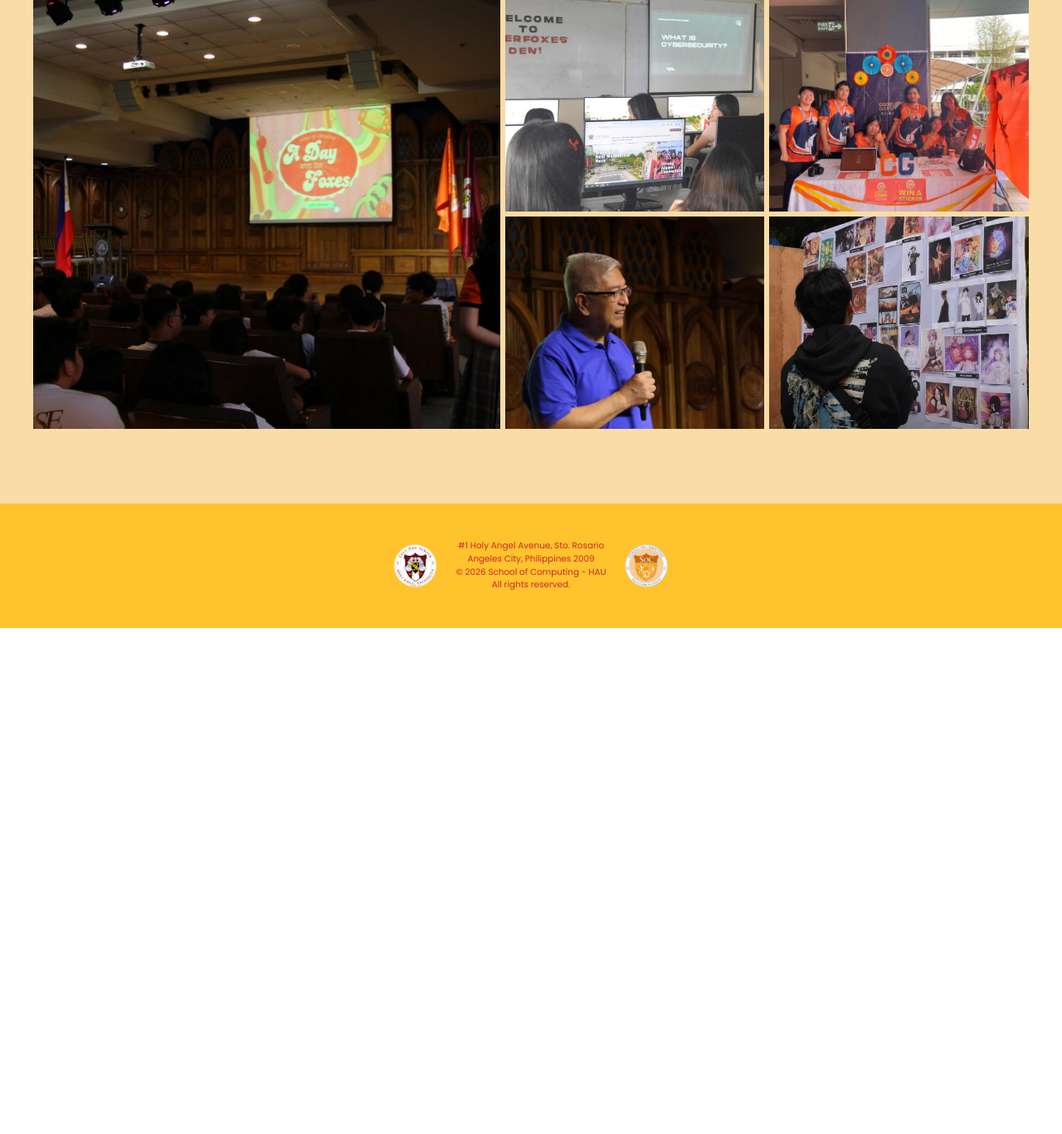
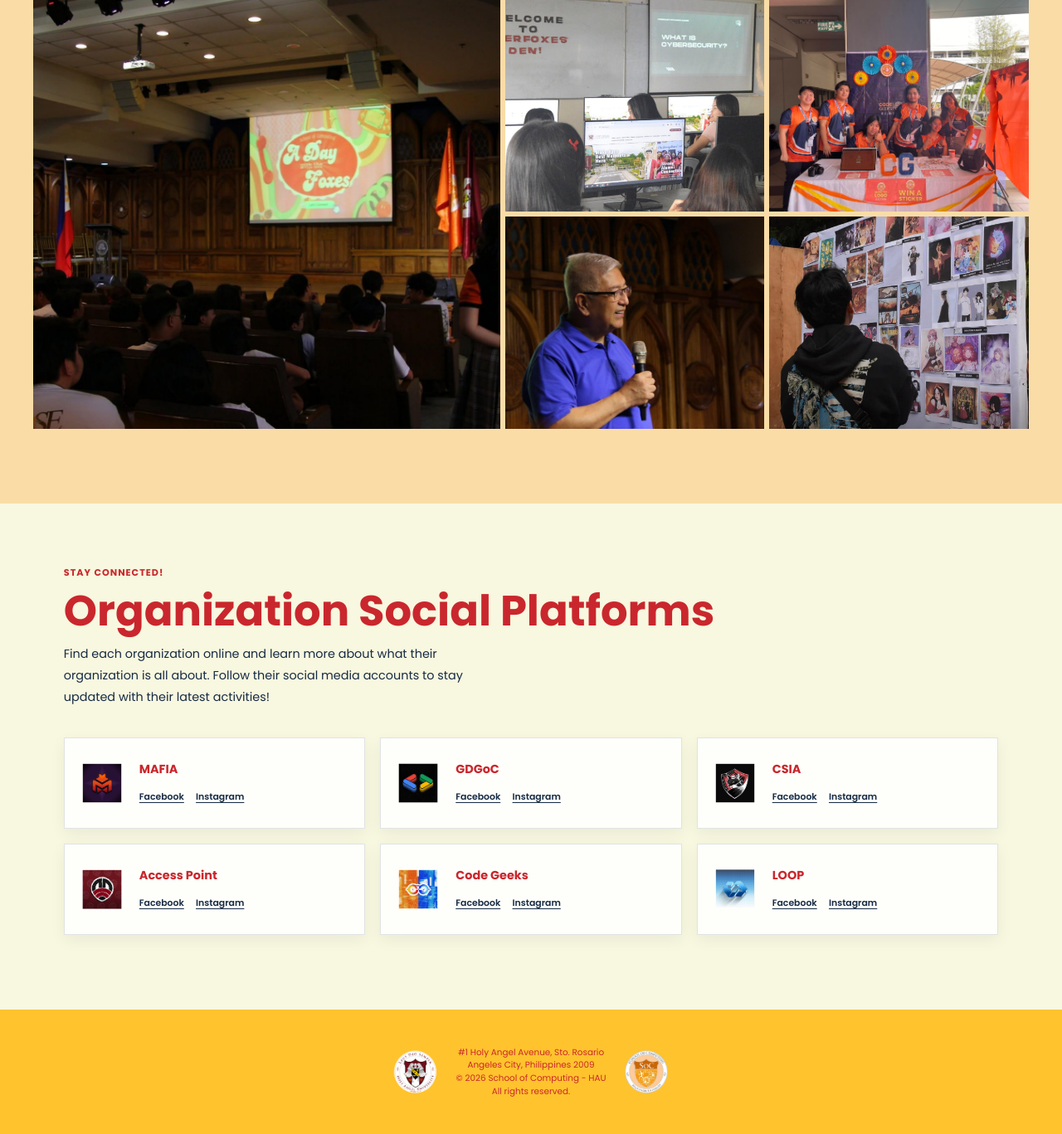
Before and after one commit to hiejie/adf-project, a web app: file features.html in a window 1280 px wide. Shown: the part 1942-3309 px from the top of the page at 83% size. Before the commit the page ends 2699 px from the top, so only its background shows below. Run offline with its HTML, style and script files only (its server is not run), Linux system fonts and the light colour scheme.

Commit message:
added new social media section to the feature page

```diff
--- a/css/features.css
+++ b/css/features.css
@@ -243,6 +243,77 @@
   outline-offset: 3px;
 }
 
+/* ---------- Organization social platforms ---------- */
+
+.social-platforms {
+  padding: 75px 0 90px;
+  background: var(--cream);
+}
+
+.social-platforms-header {
+  width: 88%;
+  max-width: 1200px;
+  margin: 0 auto 35px;
+}
+
+.social-platforms-header h2 {
+  margin: 8px 0 12px;
+  color: var(--red);
+}
+
+.social-platforms-header > p:last-child {
+  max-width: 500px;
+  color: var(--navy);
+  font-size: 0.9rem;
+  line-height: 1.8;
+}
+
+.social-platforms-grid {
+  width: 88%;
+  max-width: 1200px;
+  margin: 0 auto;
+  display: grid;
+  grid-template-columns: repeat(3, minmax(0, 1fr));
+  gap: 18px;
+}
+
+.social-platform-card {
+  display: flex;
+  align-items: center;
+  gap: 16px;
+  min-height: 110px;
+  padding: 16px;
+  background: rgba(255, 255, 255, 0.85);
+  border: 1px solid rgba(22, 43, 69, 0.12);
+  box-shadow: 0 6px 18px rgba(22, 43, 69, 0.06);
+}
+
+.social-platform-card img {
+  width: 58px;
+  height: 58px;
+  flex-shrink: 0;
+  object-fit: contain;
+}
+
+.social-platform-card h3 {
+  margin-bottom: 8px;
+  color: var(--red);
+  font-size: 0.9rem;
+}
+
+.social-platform-card a {
+  margin-right: 10px;
+  color: var(--navy);
+  font-size: 0.68rem;
+  font-weight: 600;
+  text-decoration: underline;
+  text-underline-offset: 3px;
+}
+
+.social-platform-card a:hover {
+  color: var(--red);
+}
+
 /* =========================================================
    ORGANIZATION CARDS
    ========================================================= */
@@ -414,6 +485,10 @@
   .organization-info {
     padding: 10px 22px 22px;
   }
+
+  .social-platforms-grid {
+    grid-template-columns: repeat(2, minmax(0, 1fr));
+  }
 }
 
 
@@ -488,6 +563,24 @@
     min-height: 40px;
     font-size: 0.75rem;
   }
+
+  .social-platforms {
+    padding: 55px 0 65px;
+  }
+
+  .social-platforms-header {
+    width: 86%;
+  }
+
+  .social-platforms-header h2 {
+    font-size: 2.1rem;
+  }
+
+  .social-platforms-grid {
+    width: 86%;
+    grid-template-columns: 1fr;
+    gap: 16px;
+  }
 }
 
 
--- a/features.html
+++ b/features.html
@@ -118,7 +118,7 @@
               together as one creative community.
             </p>
 
-            <a href="#" class="organization-btn">
+            <a href="#social-platforms" class="organization-btn">
               Learn More
             </a>
 
@@ -147,7 +147,7 @@
               Let's transform ideas into tangible reality.
             </p>
 
-            <a href="#" class="organization-btn">
+            <a href="#social-platforms" class="organization-btn">
               Learn More
             </a>
 
@@ -176,7 +176,7 @@
               collaborate, and grow.
             </p>
 
-            <a href="#" class="organization-btn">
+            <a href="#social-platforms" class="organization-btn">
               Learn More
             </a>
 
@@ -202,7 +202,7 @@
               School of Computing.
             </p>
 
-            <a href="#" class="organization-btn">
+            <a href="#social-platforms" class="organization-btn">
               Learn More
             </a>
 
@@ -229,7 +229,7 @@
               ideas to life.
             </p>
 
-            <a href="#" class="organization-btn">
+            <a href="#social-platforms" class="organization-btn">
               Learn More
             </a>
 
@@ -258,7 +258,7 @@
               who've got your back every step of the way.
             </p>
 
-            <a href="#" class="organization-btn">
+            <a href="#social-platforms" class="organization-btn">
               Learn More
             </a>
 
@@ -330,6 +330,55 @@
       </div>
     </section>
 
+    <!-- Organization Social Media Section -->
+    <section class="social-platforms" id="social-platforms">
+      <div class="social-platforms-header">
+        <p class="eyebrow">STAY CONNECTED!</p>
+        <h2>Organization Social Platforms</h2>
+        <p>Find each organization online and learn more about what their organization is all about.
+          Follow their social media accounts to stay updated with their latest activities!</p>
+      </div>
+
+      <div class="social-platforms-grid">
+        <article class="social-platform-card">
+          <img src="images/org-logo/mafia.png" alt="MAFIA logo">
+          <div><h3>MAFIA</h3>
+            <a href="https://www.facebook.com/mafia.org.hau" target="_blank" rel="noopener noreferrer">Facebook</a>
+            <a href="https://www.instagram.com/mafia.org.hau/" target="_blank" rel="noopener noreferrer">Instagram</a></div>
+        </article>
+        <article class="social-platform-card">
+          <img src="images/org-logo/gdgoc.png" alt="GDGoC logo">
+          <div><h3>GDGoC</h3>
+            <a href="https://www.facebook.com/gdsc.hau" target="_blank" rel="noopener noreferrer">Facebook</a>
+            <a href="https://www.instagram.com/gdgoc_hau/" target="_blank" rel="noopener noreferrer">Instagram</a></div>
+        </article>
+        <article class="social-platform-card">
+          <img src="images/org-logo/csia.png" alt="CSIA logo">
+          <div><h3>CSIA</h3>
+            <a href="https://www.facebook.com/csia.hausoc" target="_blank" rel="noopener noreferrer">Facebook</a>
+            <a href="https://www.instagram.com/csia.hausoc/" target="_blank" rel="noopener noreferrer">Instagram</a></div>
+        </article>
+        <article class="social-platform-card">
+          <img src="images/org-logo/access-point.png" alt="Access Point logo">
+          <div><h3>Access Point</h3>
+            <a href="https://www.facebook.com/theaccesspointhau" target="_blank" rel="noopener noreferrer">Facebook</a>
+            <a href="https://www.instagram.com/theaccesspointhau/" target="_blank" rel="noopener noreferrer">Instagram</a></div>
+        </article>
+        <article class="social-platform-card">
+          <img src="images/org-logo/code-geeks.png" alt="Code Geeks logo">
+          <div><h3>Code Geeks</h3>
+            <a href="https://www.facebook.com/TheCodeGeeks" target="_blank" rel="noopener noreferrer">Facebook</a>
+            <a href="https://www.instagram.com/haucodegeeks/" target="_blank" rel="noopener noreferrer">Instagram</a></div>
+        </article>
+        <article class="social-platform-card">
+          <img src="images/org-logo/loop.png" alt="LOOP logo">
+          <div><h3>LOOP</h3>
+            <a href="https://www.facebook.com/hausoc.loop" target="_blank" rel="noopener noreferrer">Facebook</a>
+            <a href="https://www.instagram.com/hausoc.loop/" target="_blank" rel="noopener noreferrer">Instagram</a></div>
+        </article>
+      </div>
+    </section>
+
   </main>
 
 
```
